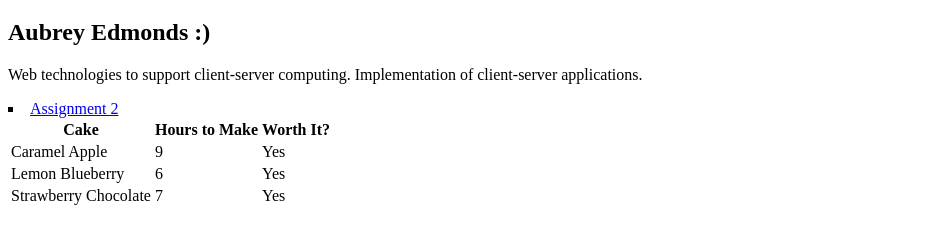
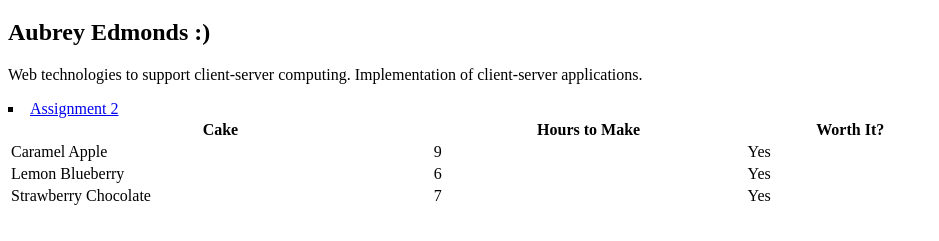
Before and after one commit to aubreyedmonds/aubreyedmonds.github.io, a plain HTML site: page index.html in a window 1280 px wide. Shown: the part 61-302 px from the top of the page, without its empty margins (0-939 px from the left). Drawn offline with Linux system fonts and the light colour scheme.

Commit message:
Update index.html

```diff
--- a/index.html
+++ b/index.html
@@ -13,7 +13,7 @@
     <li><a href="https://aubreyedmonds.github.io/assignment2" target="_blank">Assignment 2</a></li>
     </ul>
 
-  <table style="width:75">
+  <table style="width:75%">
   <tr>
     <th>Cake</th>
     <th>Hours to Make</th>
```
